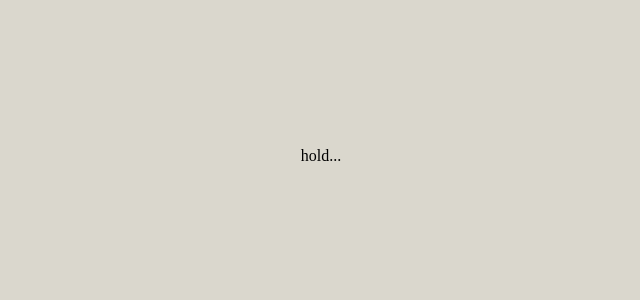
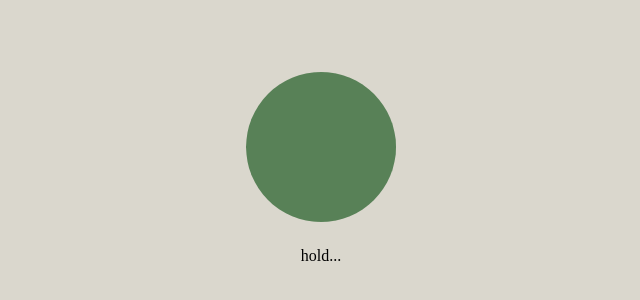
Before and after one commit to oerol/breaths, a React (Vite) app: page / in a window 1280 px wide. Shown: the part 244-544 px from the top of the page, without its empty margins (319-959 px from the left). Built offline with nearby package versions, Linux system fonts and the light colour scheme.

Commit message:
feat: BreathingBox

```diff
--- a/src/App.tsx
+++ b/src/App.tsx
@@ -1,4 +1,5 @@
 import "./App.css";
+import BreathingBox from "./components/BreathingBox";
 import BreathingInstructions from "./components/BreathingInstructions";
 import type { Seconds } from "./types/time-units";
 
@@ -6,6 +7,7 @@ function App() {
   const BREATHING_INTERVAL: Seconds = 4;
   return (
     <>
+      <BreathingBox breathingInterval={BREATHING_INTERVAL} />
       <BreathingInstructions breathingInterval={BREATHING_INTERVAL} />
     </>
   );
--- /dev/null
+++ b/src/components/BreathingBox.css
@@ -0,0 +1,58 @@
+#breathing-box__wrapper {
+  height: 200px;
+  width: 200px;
+  display: flex;
+  justify-content: center;
+  align-items: center;
+}
+#breathing-box {
+  --minimum-size: 50px;
+  --maximum-size: 150px;
+
+  --color-minimum-breath: var(--color-dry-sage);
+  --color-maximum-breath: var(--color-fern);
+
+  border-radius: 50%;
+
+  animation-name: breathing;
+  animation-timing-function: ease-in-out;
+  animation-delay: 0s;
+  animation-direction: normal;
+  animation-iteration-count: infinite;
+  animation-fill-mode: none;
+  animation-play-state: running;
+  animation-composition: add;
+}
+
+@keyframes breathing {
+  0% {
+    height: var(--minimum-size);
+    width: var(--minimum-size);
+    background: var(--color-minimum-breath);
+    transform: rotate(0deg);
+  }
+  25% {
+    height: var(--maximum-size);
+    width: var(--maximum-size);
+    background: var(--color-maximum-breath);
+    transform: rotate(90deg);
+  }
+  50% {
+    height: var(--maximum-size);
+    width: var(--maximum-size);
+    background: var(--color-maximum-breath);
+    transform: rotate(90deg);
+  }
+  75% {
+    height: var(--minimum-size);
+    width: var(--minimum-size);
+    background: var(--color-minimum-breath);
+    transform: rotate(180deg);
+  }
+  100% {
+    height: var(--minimum-size);
+    width: var(--minimum-size);
+    background: var(--color-minimum-breath);
+    transform: rotate(180deg);
+  }
+}
--- /dev/null
+++ b/src/components/BreathingBox.tsx
@@ -0,0 +1,17 @@
+import type { Seconds } from "../types/time-units";
+import "./BreathingBox.css";
+
+export default function BreathingBox({
+  breathingInterval,
+}: {
+  breathingInterval: Seconds;
+}) {
+  return (
+    <div id="breathing-box__wrapper">
+      <div
+        id="breathing-box"
+        style={{ animationDuration: `${breathingInterval * 4}s` }}
+      ></div>
+    </div>
+  );
+}
```
